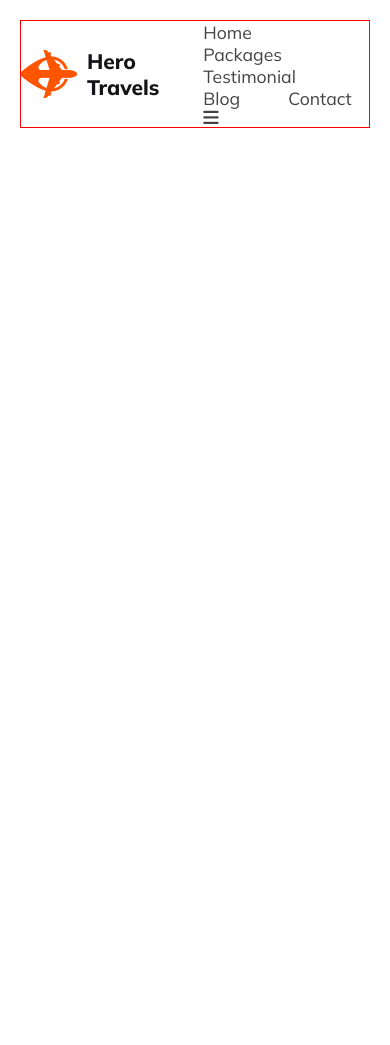
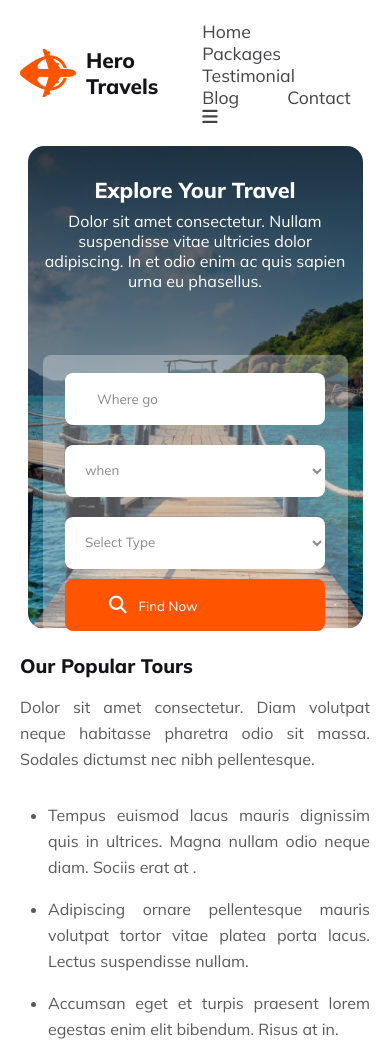
Before and after one commit to RashedulHaqueRasel1/PH-B9A2-Travel, a plain HTML site: page index.html in a window 390 px wide. Shown: the top 1045 px of the page. Before the commit the page ends 844 px from the top, so only its background shows below. Drawn offline with Linux system fonts and the light colour scheme.

Commit message:
Banner Section & Popular Tours  Section Done

```diff
--- a/index.html
+++ b/index.html
@@ -31,7 +31,55 @@
 
   </header>
   <main>
+    <!-- banner seaction html start -->
+    <section>
+      <div class="banner">
+        <div class="banner-container">
+             <div class="banner-content">
+              <h2>Explore Your Travel</h2>
+              <p>Dolor sit amet consectetur. Nullam suspendisse vitae ultricies dolor adipiscing. In et odio enim ac quis sapien urna eu phasellus.</p>
+              <div class="banner-input">
+                <input class="in-btn" type="text" placeholder="Where go">
+              <select class="in-btn" name="when" id="">
+                <option value="when">when</option>
+                <option value="Bangladesh">Bangladesh</option>
+                <option value="Kashmir">Kashmir</option>
+                <option value="banderban">Bandarban</option>
+              </select>
+              <select class="in-btn" name="type" id="">
+                <option value="type">Select Type</option>
+                <option value="1">1</option>
+                <option value="2">2</option>
+                <option value="3">Bandarban</option>
+              </select>
+              <button class="banner-button"><i class=" fa fa-search"></i>Find Now</button>
 
+             </div>
+             </div>
+        </div>
+      </div>
+    </section>
+    <!-- banner seaction html End -->
+
+    <!-- tours Section Html Start Here -->
+    <section class="tours">
+        <div class="tours-content">
+          <h3 class="tour-title">Our Popular Tours</h3>
+          <p class="tour-description">Dolor sit amet consectetur. Diam volutpat neque habitasse pharetra odio sit massa. Sodales dictumst nec nibh pellentesque.</p>
+          <ul>
+            <li>Tempus euismod lacus mauris dignissim quis in ultrices. Magna nullam odio neque diam. Sociis erat at .</li>
+            <li>Adipiscing ornare pellentesque mauris volutpat tortor vitae platea porta lacus. Lectus suspendisse nullam.</li>
+            <li> Accumsan eget et turpis praesent lorem egestas enim elit bibendum. Risus at in.</li>
+          </ul>
+          <p class="tour-description">Amet consectetur. Vulputate commodo felis molestie risus
+            ornare nulla amet et. Libero commodo sagittis dignissim adipiscing quis. Habitant adipiscing risus natoque aliquet. Id bibendum nunc senectus semper tincidunt. </p>
+            <button>Read More</button>
+        </div>
+        <div class="tour-img">
+          <img src="Images/Rectangle 4.png" alt="">
+        </div>
+    </section>
+    <!-- tours Section Html End Here -->
   </main>
   <footer>
 
--- a/style/responsive.css
+++ b/style/responsive.css
@@ -21,4 +21,57 @@
     color: #131318;
   }
   /* Nav Bar Responsive End Here */
+
+  /* banner  Responsive End Here */
+  .banner-contaienr .content p{
+    font-size: 0.875rem;
+    margin-bottom: 32px;
+  }
+  .banner-input .in-btn{
+    margin: 10px;
+    width: 90%;
+    padding: 16px;
+  }
+  .banner{
+    width: 335px;
+    height: 483px;
+    margin: 0 auto;
+  }
+  .banner .banner-container{
+    padding: 30px 15px;
+  }
+  .banner .banner-content h2{
+    color: #fff;
+    font-size: 1.35rem;
+    font-weight: 800 ;
+    margin-bottom: 8px;
+  }
+  .banner-button{
+    width: 90%;
+  }
+  /* Banner  Responsive End Here */
+
+  /* Tours Responsive Start Here */
+  .tours{
+    flex-direction: column;
+    margin-top: 24px;
+  }
+  .tours-content ,
+  .tour-img{
+    width: 100%;
+    padding: 0px 20px;
+    text-align: justify;
+  }
+  .tour-title{
+    font-size: 1.22rem;
+    margin-bottom: 16px;
+  }
+  .tour-content ul{
+    padding-left: 28px;
+  }
+  .banner-content button{
+    margin-bottom: 24px;
+  }
+
+  /* Tours Responsive End Here */
 }
--- a/style/style.css
+++ b/style/style.css
@@ -2,48 +2,165 @@
 @import url('https://fonts.googleapis.com/css2?family=Mulish:wght@400;500;600;700;800;900&display=swap');
 
 /* common Sheard Style Start Here */
-*{
+* {
   margin: 0;
   padding: 0;
   box-sizing: border-box;
   font-family: 'Mulish', sans-serif;
 }
-body{
+
+body {
   max-width: 1175px;
   margin: 0 auto;
 }
+
 /* common Sheard Style Start Here */
 
 /* Nav Style Start Here */
-nav{
-  border: 1px solid red;
+nav {
+  /* border: 1px solid red; */
   margin: 60px 0;
   display: flex;
   justify-content: space-between;
   align-items: center;
 }
-nav .nav-icone{
+
+nav .nav-icone {
   display: flex;
   justify-content: center;
   gap: 20px;
   align-items: center;
 }
-.nav-icone h2{
+
+.nav-icone h2 {
   font-weight: 800;
   font-size: 2.24rem;
   color: #131318;
 }
-nav .nav-item a, i{
+
+nav .nav-item a,
+i {
   color: #424247;
   margin-left: 44px;
   font-size: 1.10rem;
   text-decoration: none;
 }
-nav .nav-item i{
+
+nav .nav-item i {
   display: none;
 }
-nav .nav-item .color{
+
+nav .nav-item .color {
   color: #FF5400
 }
 
 /* Nav Style Start Here */
+
+
+
+.banner {
+  background-image:
+  linear-gradient(180deg, rgba(19, 19, 24, 0.80) 0%, rgba(19, 19, 24, 0.00) 100%),
+   url(../Images/Group13\ .png);
+  background-position: center;
+  background-size: cover;
+  height: 500px;
+  border-radius: 16px;
+}
+
+.banner .banner-container {
+  text-align: center;
+  border-radius: 16px;
+  padding: 106px 185px;
+}
+.banner-container .banner-content h2{
+  color: #fff;
+  font-size: 4rem;
+  font-weight: 800;
+  margin-bottom: 24px;
+}
+.banner-container .banner-content p{
+  margin-bottom: 64px;
+  color: #FFF;
+}
+.banner-input{
+  border-radius: 8px;
+  background: rgba(255, 255, 255, 0.30);
+  padding: 8px;
+}
+.banner-input .in-btn{
+  width: 174px;
+  height: 52px;
+  border-radius: 8px;
+  margin-right: 24px;
+  padding: 16px;
+  border: none;
+  outline: none;
+  background: #fff;
+  color: rgba(19, 19, 24, 0.50);
+}
+.banner-input .in-btn::placeholder{
+  color: rgba(19, 19, 24, 0.50);
+  padding: 16px;
+}
+.banner-button{
+  height: 52px;
+  width: 174px;
+  border-radius: 8px;
+  color: white;
+  background-color: #FF5400;
+  text-align: left;
+  border: none;
+  outline: none;
+  cursor: pointer;
+}
+.banner-input i{
+  margin-right: 12px;
+  color: white;
+}
+
+/* Banner Style End Here */
+
+.tours{
+  display: flex;
+  justify-content: space-between;
+  margin-top: 100px;
+}
+.tours-content,
+.tour-img{
+  width: 46%;
+}
+ .tour-title{
+  color: #131318;
+  font-weight: 800;
+  margin-bottom: 24px;
+  font-size: 2.22rem;
+}
+.tour-description{
+  color: #5A5A5D;
+  line-height: 26px;
+  font-weight: 400;
+  margin-bottom: 30px;
+}
+.tours-content ul{
+  padding-left: 28px;
+}
+.tours-content li{
+  color: #5A5A5D;
+  line-height: 26px;
+  margin-bottom: 16px;
+}
+.tours-content button{
+  color: #FFF;
+  border-radius: 8px;
+  font-size: 1.22rem;
+  font-weight: 800;
+  background: #FF5400;
+  padding: 15px 35px;
+  border: none;
+  cursor: pointer;
+
+}
+.tour-img img{
+  width: 100%;
+}
```
